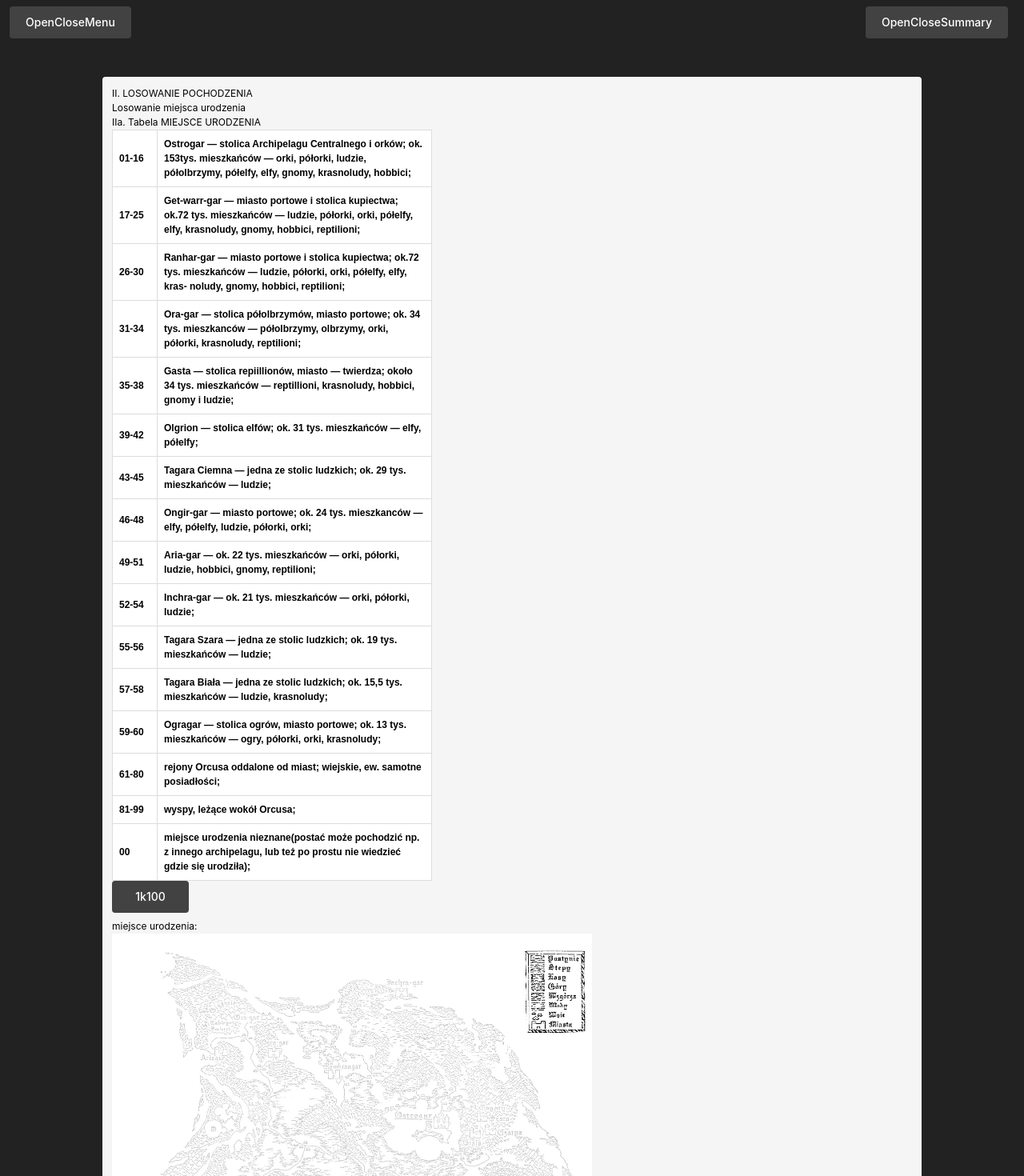
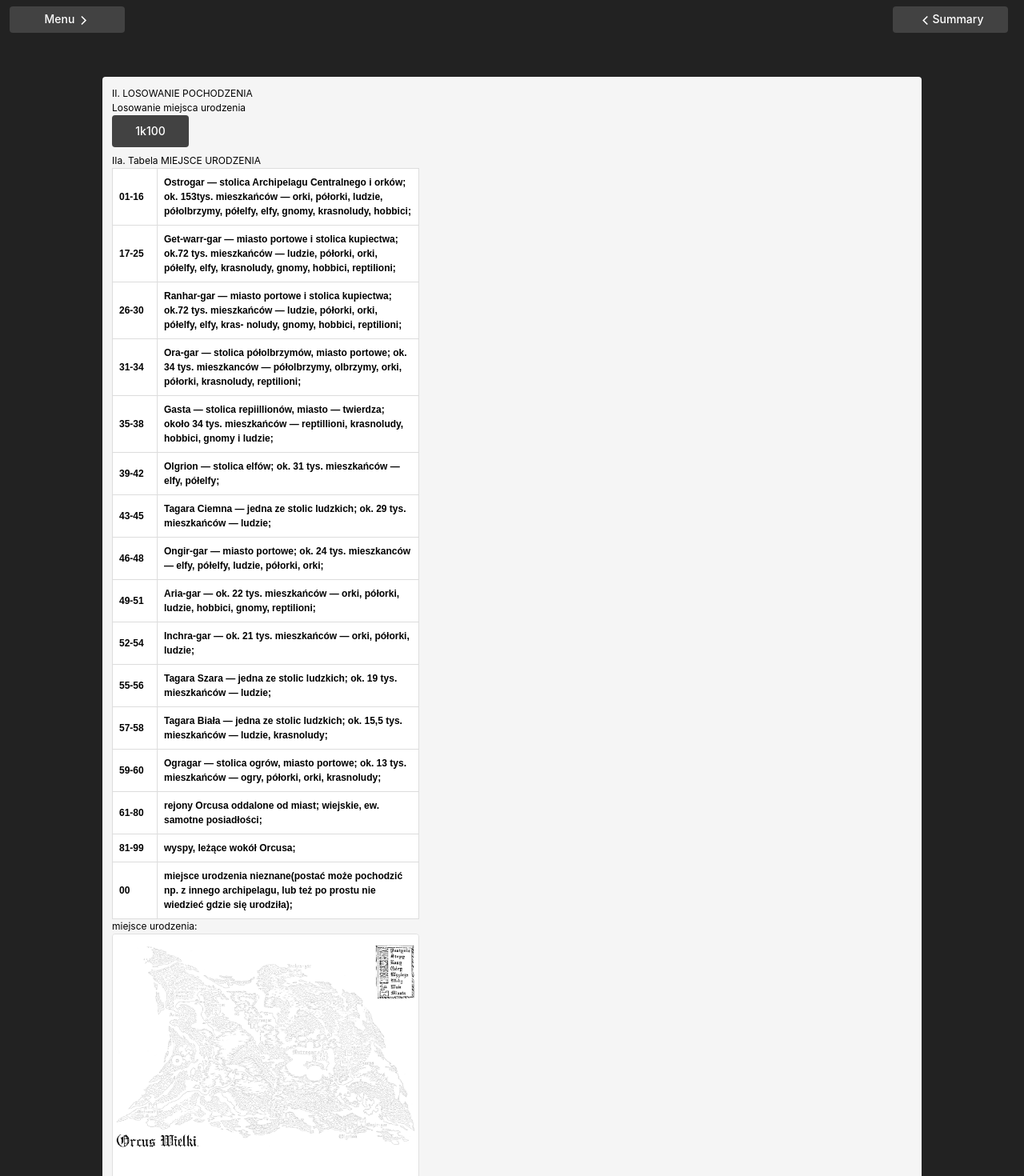
Before and after one commit to JaroslawJaniak/kc-vite-app, a React (Vite) app: page /chapter2 in a window 1280 px wide. Shown: the top 1470 px of the page at 80% size. Built offline with nearby package versions, Linux system fonts and the light colour scheme.

Commit message:
styles modify

```diff
--- a/package.json
+++ b/package.json
@@ -5,6 +5,9 @@
   "type": "module",
   "scripts": {
     "dev": "vite",
+    "predeploy": "npm run build",
+    "deploy": "gh-pages -d dist",
+    "clean": "rm -rf dist",
     "build": "vite build",
     "lint": "eslint . --ext js,jsx --report-unused-disable-directives --max-warnings 0",
     "preview": "vite preview"
@@ -25,6 +28,7 @@
     "eslint-plugin-react": "^7.34.2",
     "eslint-plugin-react-hooks": "^4.6.2",
     "eslint-plugin-react-refresh": "^0.4.7",
+    "gh-pages": "^6.1.1",
     "postcss": "^8.4.39",
     "tailwindcss": "^3.4.4",
     "vite": "^5.3.1"
--- a/src/App.jsx
+++ b/src/App.jsx
@@ -28,21 +28,59 @@ function App() {
   };
 
   const handleOpenSummaryBtnState = () => {
-   context.setOpenSummaryBtnState(!context.openSummaryBtnState);
-   context.setOpenMenuBtnState(false);
+    context.setOpenSummaryBtnState(!context.openSummaryBtnState);
+    context.setOpenMenuBtnState(false);
   };
+
+  const summaryBtnText = (
+    <span >
+      <svg
+        width="19"
+        height="19"
+        viewBox="0 0 24 24"
+        fill="none"
+        xmlns="http://www.w3.org/2000/svg"
+        className="inline-block"
+      >
+        <path
+          d="M16.2426 6.34317L14.8284 4.92896L7.75739 12L14.8285 19.0711L16.2427 17.6569L10.5858 12L16.2426 6.34317Z"
+          fill="currentColor"
+        />
+      </svg>
+      Summary
+    </span>
+  );
+
+  const menuBtnText = (
+    <span className="">
+      Menu
+      <svg
+        width="19"
+        height="19"
+        viewBox="0 0 24 24"
+        fill="none"
+        xmlns="http://www.w3.org/2000/svg"
+        className="inline-block"
+      >
+        <path
+          d="M10.5858 6.34317L12 4.92896L19.0711 12L12 19.0711L10.5858 17.6569L16.2427 12L10.5858 6.34317Z"
+          fill="currentColor"
+        />
+      </svg>
+    </span>
+  );
 
   return (
     <main className="mt-8">
       <OpenCloseButton
-        text="OpenCloseMenu"
+        text={menuBtnText}
         handleClick={handleOpenMenuBtnState}
-        className="top-2 left-3 fixed z-1 text-white bg-gray-800 hover:bg-gray-900 focus:outline-none focus:ring-2 focus:ring-gray-300 font-medium rounded text-sm px-5 py-2.5 me-2 mb-2  dark:bg-gray-800 dark:hover:bg-gray-700 dark:focus:ring-gray-700 dark:border-gray-700"
+        className="top-2 left-3 fixed z-1 text-white bg-gray-800 hover:bg-gray-900 focus:outline-none focus:ring-2 focus:ring-gray-300 font-medium rounded text-sm w-36  py-1.5 me-2 mb-2  dark:bg-gray-800 dark:hover:bg-gray-700 dark:focus:ring-gray-700 dark:border-gray-700"
       />
       <OpenCloseButton
-        text="OpenCloseSummary"
+        text={summaryBtnText}
         handleClick={handleOpenSummaryBtnState}
-        className="top-2 right-3 fixed z-1 text-white bg-gray-800 hover:bg-gray-900 focus:outline-none focus:ring-2 focus:ring-gray-300 font-medium rounded text-sm px-5 py-2.5 me-2 mb-2  dark:bg-gray-800 dark:hover:bg-gray-700 dark:focus:ring-gray-700 dark:border-gray-700"
+        className="top-2 right-3 fixed z-1 text-white bg-gray-800 hover:bg-gray-900 focus:outline-none focus:ring-2 focus:ring-gray-300 font-medium rounded text-sm w-36   py-1.5 me-2 mb-2  dark:bg-gray-800 dark:hover:bg-gray-700 dark:focus:ring-gray-700 dark:border-gray-700"
       />
 
       <Router>
--- a/src/components/chaper_II_components/ChapterContent_II_placeOfBirth.jsx
+++ b/src/components/chaper_II_components/ChapterContent_II_placeOfBirth.jsx
@@ -56,8 +56,16 @@ th {
       className="section2__place_of_birth"
     >
       <h3>{chp2_info1.title}</h3>
+      <DiceButtonComponent
+        n={1}
+        k={100}
+        k100Result={context.plcOfBirthK100Result}
+        clicked={context.plcOfBirthK100Clicked}
+        handleStateChange={context.setPlcOfBirthK100Clicked}
+        onDiceRoll={k100RollResult}
+      />
       <p>{chp2_info1.tableLabel}</p>
-      <table id="table1_origin_place_of_birth" className="w-2/5">
+      <table id="table1_origin_place_of_birth" className="w-72 sm:w-96">
         {chp2_place_of_birth.map((chp2_place_of_birth) => (
           <tr id={chp2_place_of_birth.id} className={"td__k100"}>
             <td className="w-14">{chp2_place_of_birth.k100}</td>
@@ -69,15 +77,6 @@ th {
         ))}
       </table>
 
-      <DiceButtonComponent
-        n={1}
-        k={100}
-        k100Result={context.plcOfBirthK100Result}
-        clicked={context.plcOfBirthK100Clicked}
-        handleStateChange={context.setPlcOfBirthK100Clicked}
-        onDiceRoll={k100RollResult}
-      />
-
       <div>
         <div>
           miejsce urodzenia:
@@ -87,7 +86,7 @@ th {
           id="map"
           src={context.srcPlcOfBirthImage}
           alt="map"
-          className="size-3/5"
+          className="size-80 sm:size-96 border rounded border-gray-300"
         />
       </div>
     </section>
--- a/src/components/chaper_II_components/ChapterContent_II_socialClass.jsx
+++ b/src/components/chaper_II_components/ChapterContent_II_socialClass.jsx
@@ -76,12 +76,41 @@ const ChapterContent_II_socialClass = () => {
   return (
     <section id="chapter_section2__social_class" class="section2__social_class">
       <h3>{chp2_info2.title}</h3>
+      <div>
+        <p>wyjściowa klasa społeczna:</p>
+        <div className="flex gap-4">
+          <DiceButtonComponent
+            n={1}
+            k={100}
+            k100Result={context.socialClassK100Result}
+            clicked={context.socialClassK100Clicked}
+            handleStateChange={context.setSocialClassK100Clicked}
+            onDiceRoll={k100RollResult}
+          />
+          <h3 className="text-lg font-bold pt-2">{context.socialClass}</h3>
+        </div>
+      </div>
+
+      <div>
+        <p>roczny dochód:</p>
+        <div className="flex gap-4">
+          <DiceButtonComponent
+            n={context.dice_nSocialClass}
+            k={context.dice_kSocialClass}
+            k100Result={context.incomeValue}
+            clicked={context.socialClassIncomeK100Clicked}
+            handleStateChange={context.setSocialClassIncomeK100Clicked}
+            onDiceRoll={k100RollIncomeResult}
+          />
+          <h3 className="text-lg font-bold pt-2">{context.incomeValue} złt</h3>
+        </div>
+      </div>
       <p>{chp2_info2.tableLabel}</p>
       {chp2_table_social_class.map((chp2_table_social_class) => (
         <div>
           <h3>{chp2_table_social_class.socialClassName}</h3>
           <span>{chp2_table_social_class.socialClassDescription}</span>
-          <table className={chp2_info2.tableClassname}>
+          <table className={"w-72 sm:w-96"}>
             {chp2_table_social_class.socialClassTableInfo.map(
               (socialClassTableInfo) => (
                 <tr id={socialClassTableInfo.id}>
@@ -96,35 +125,6 @@ const ChapterContent_II_socialClass = () => {
           </table>
         </div>
       ))}
-      <div>
-        <p>wyjściowa klasa społeczna:</p>
-        <div className="grid grid-cols-5 gap-2 content-center">
-          <DiceButtonComponent
-            n={1}
-            k={100}
-            k100Result={context.socialClassK100Result}
-            clicked={context.socialClassK100Clicked}
-            handleStateChange={context.setSocialClassK100Clicked}
-            onDiceRoll={k100RollResult}
-          />
-          <h3 className="text-lg font-bold pt-2">{context.socialClass}</h3>
-        </div>
-      </div>
-
-      <div>
-        <p>roczny dochód:</p>
-        <div className="grid grid-cols-5 gap-2 content-center">
-          <DiceButtonComponent
-            n={context.dice_nSocialClass}
-            k={context.dice_kSocialClass}
-            k100Result={context.incomeValue}
-            clicked={context.socialClassIncomeK100Clicked}
-            handleStateChange={context.setSocialClassIncomeK100Clicked}
-            onDiceRoll={k100RollIncomeResult}
-          />
-          <h3 className="text-lg font-bold pt-2">{context.incomeValue} złt</h3>
-        </div>
-      </div>
     </section>
   );
 };
--- a/src/components/chapter_IV_components/ChapterContent_IV.jsx
+++ b/src/components/chapter_IV_components/ChapterContent_IV.jsx
@@ -41,7 +41,7 @@ const ChapterContent_IV = () => {
                     checked={false}
                     onChange={handleProfChange}
                   />
-                  <div className="flex">
+                  <div className="md:flex">
                     {prof.subbProfHiddenStatus.map(
                       (subbProfHiddenStat, indexHiddenStat) => (
                         <CastSubprofession_container
--- a/src/components/utils/buttons/kDice/DiceButtonComponent.jsx
+++ b/src/components/utils/buttons/kDice/DiceButtonComponent.jsx
@@ -2,45 +2,37 @@ import React, { useState } from "react";
 import kDice from "./kDice";
 
 const DiceButtonComponent = (props) => {
-
   const handleStateChange = (event) => {
     const newState = event.type;
 
     if (props.clicked === false) {
-
       props.onDiceRoll(kDice(props.n, props.k));
       props.handleStateChange(true);
     }
   };
 
   const defaultView_ = (
-    <div>
     <button
       disabled={props.clicked}
-        className="text-white bg-gray-800 hover:bg-gray-900 focus:outline-none focus:ring-2 focus:ring-gray-300 font-medium rounded text-sm px-5 py-2.5 me-2 mb-2 w-24 dark:bg-gray-800 dark:hover:bg-gray-700 dark:focus:ring-gray-700 dark:border-gray-700"
+      className="text-white bg-gray-800 hover:bg-gray-900 focus:outline-none focus:ring-2 focus:ring-gray-300 font-medium rounded text-sm px-5 py-2.5  mb-2 w-24 dark:bg-gray-800 dark:hover:bg-gray-700 dark:focus:ring-gray-700 dark:border-gray-700"
       onClick={(event) => {
         handleStateChange(event);
       }}
     >
       {`${props.k100Result}`}
     </button>
-    </div>
   );
 
   if (!props.clicked) {
     return (
-      <>
-        <div>
       <button
-            className="text-white bg-gray-800 hover:bg-gray-900 focus:outline-none focus:ring-2 focus:ring-gray-300 font-medium rounded text-sm px-5 py-2.5 me-2 mb-2 w-24 dark:bg-gray-800 dark:hover:bg-gray-700 dark:focus:ring-gray-700 dark:border-gray-700"
+        className="text-white bg-gray-800 hover:bg-gray-900 focus:outline-none focus:ring-2 focus:ring-gray-300 font-medium rounded text-sm px-5 py-2.5  mb-2 w-24 dark:bg-gray-800 dark:hover:bg-gray-700 dark:focus:ring-gray-700 dark:border-gray-700"
         onClick={(event) => {
           handleStateChange(event);
         }}
       >
         {props.n}k{props.k}
       </button>
-        </div>
-      </>
     );
   } else return defaultView_;
 };
--- a/src/pages/Form.jsx
+++ b/src/pages/Form.jsx
@@ -38,7 +38,7 @@ export const Form = () => {
       <h2>VII. PODSUMOWANIE PROCESU KREACJI NOWEJ POSTACI</h2>
       <form className="p-8" onSubmit>
         <h3 className="stylized">I. WYBÓR RASY I PŁCI</h3>
-        <div className="[&>*]:">
+        <div className="[&>*]:font-serif">
           <p className="inline-block min-w-24 h-8  p-1 m-1 text-center text-gray-900 uppercase ">
             <b>{renderSex()}</b>
           </p>
@@ -46,7 +46,7 @@ export const Form = () => {
             <b>{renderRace()}</b>
           </p>
 
-          <p className="  w-96 min-h-24 p-4 m-1 text-gray-900  border border-gray-300 rounded bg-white">
+          <p className="  sm:w-96 min-h-24 p-4 m-1 text-gray-900  border border-gray-300 rounded bg-white">
             <NewLineText text={context.chpt1Info.description} />
           </p>
         </div>
@@ -59,7 +59,7 @@ export const Form = () => {
             <b>{context.chpt2Info.placeOfBirth}</b>
           </p>
 
-          <p className="  w-96 min-h-24 p-4 m-3 text-gray-900  border border-gray-300 rounded bg-white">
+          <p className="  sm:w-96 min-h-24 p-4 m-3 text-gray-900  border border-gray-300 rounded bg-white">
             <p>{context.chpt2Info.description}</p>
           </p>
 
@@ -67,7 +67,7 @@ export const Form = () => {
             id="mapForm"
             src={context.srcPlcOfBirthImage}
             alt="map"
-            className="size-2/5 m-3 border border-gray-300 rounded"
+            className="sm:size-96 m-3 border border-gray-300 rounded"
           />
         </div>
         <hr className="my-3" />
--- a/src/utils/OpenCloseButton.jsx
+++ b/src/utils/OpenCloseButton.jsx
@@ -8,6 +8,7 @@ export const OpenCloseButton = (props) => {
         props.handleClick();
       }}
     >
+
       {props.text}
     </button>
   );
```
Also changed, not shown: vite.config.js (+4 -3 lines), 1 other file (tests, documents, lock files or other folders). Lines whose indentation alone changed are shown as unchanged.
